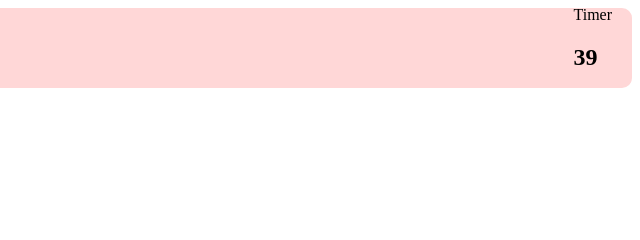
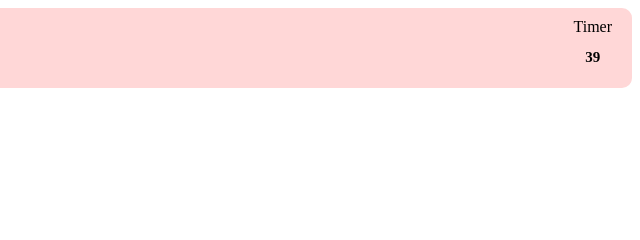
Before and after one commit to jtrevz/barbquiz, a plain HTML site: page index.html in a window 1280 px wide. Both pictures are taken after a click on the button "Start". Shown: the top 240 px of the page, 640-1280 px from the left. Drawn offline with Linux system fonts and the light colour scheme.

Commit message:
fixed some styling

```diff
--- a/script.js
+++ b/script.js
@@ -101,10 +101,9 @@ function setTime() {
   var timerInterval = setInterval(function () {
     secondsLeft--;
     timeEl.textContent = secondsLeft;
-    // if (secondsLeft === 0) {
-    //   clearInterval(timerInterval);
-    //   sendMessage();
-    // }
+    if (secondsLeft < 1) {
+      endGameScreen();
+    }
   }, 2000);
 }
 var storedHighScores;
--- a/style.css
+++ b/style.css
@@ -69,7 +69,7 @@ img {
   color: #e9609b;
 }
 
-#time h2 {
+#timer h2 {
   display: flex;
   justify-content: center;
   font-size: 15px;
```
